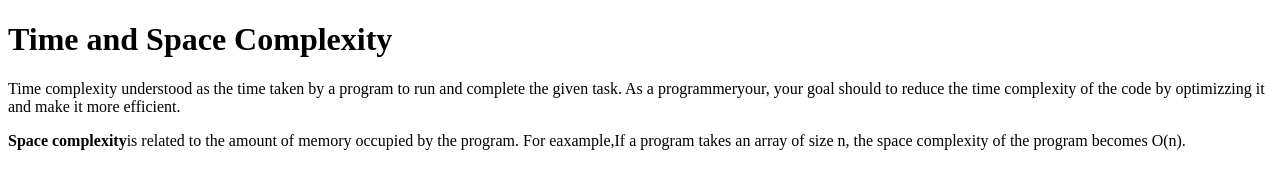
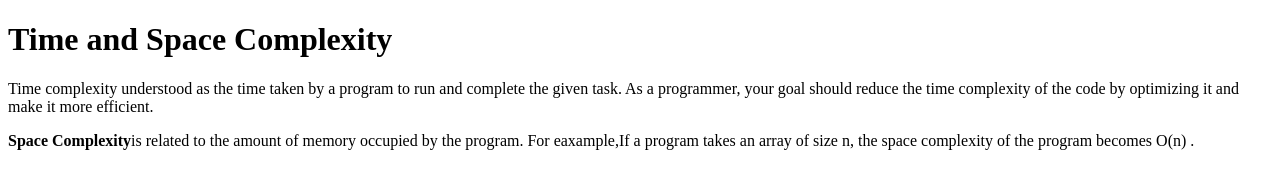
Before and after one commit to acciojob/time-and-space-complexity-PyhtonDeveloperNishu, a website: page main.html in a window 1280 px wide. Drawn offline with Linux system fonts and the light colour scheme.

Commit message:
created a submission

```diff
--- a/main.html
+++ b/main.html
@@ -9,8 +9,8 @@
 <body>
 	<!-- the entire body must be written by the student -->
 	<h1>Time and Space Complexity</h1>
-	<p>Time complexity understood as the time taken by a program to run and complete the given task. As a programmeryour, your goal should to reduce the time complexity of the code by optimizzing it and make it more efficient.</p>
-	<p><b>Space complexity</b>is related to the amount of memory occupied by the program. For eaxample,If a program takes an array of size n, the space complexity of the program becomes O(n).</p>
+	<p>Time complexity understood as the time taken by a program to run and complete the given task. As a programmer, your goal should reduce the time complexity of the code by optimizing it and make it more efficient.</p>
+	<p><b>Space Complexity</b>is related to the amount of memory occupied by the program. For eaxample,If a program takes an array of size n, the space complexity of the program becomes O(n) .</p>
     <script type="text/javascript" src="./script.js">
 </script>
 
```
